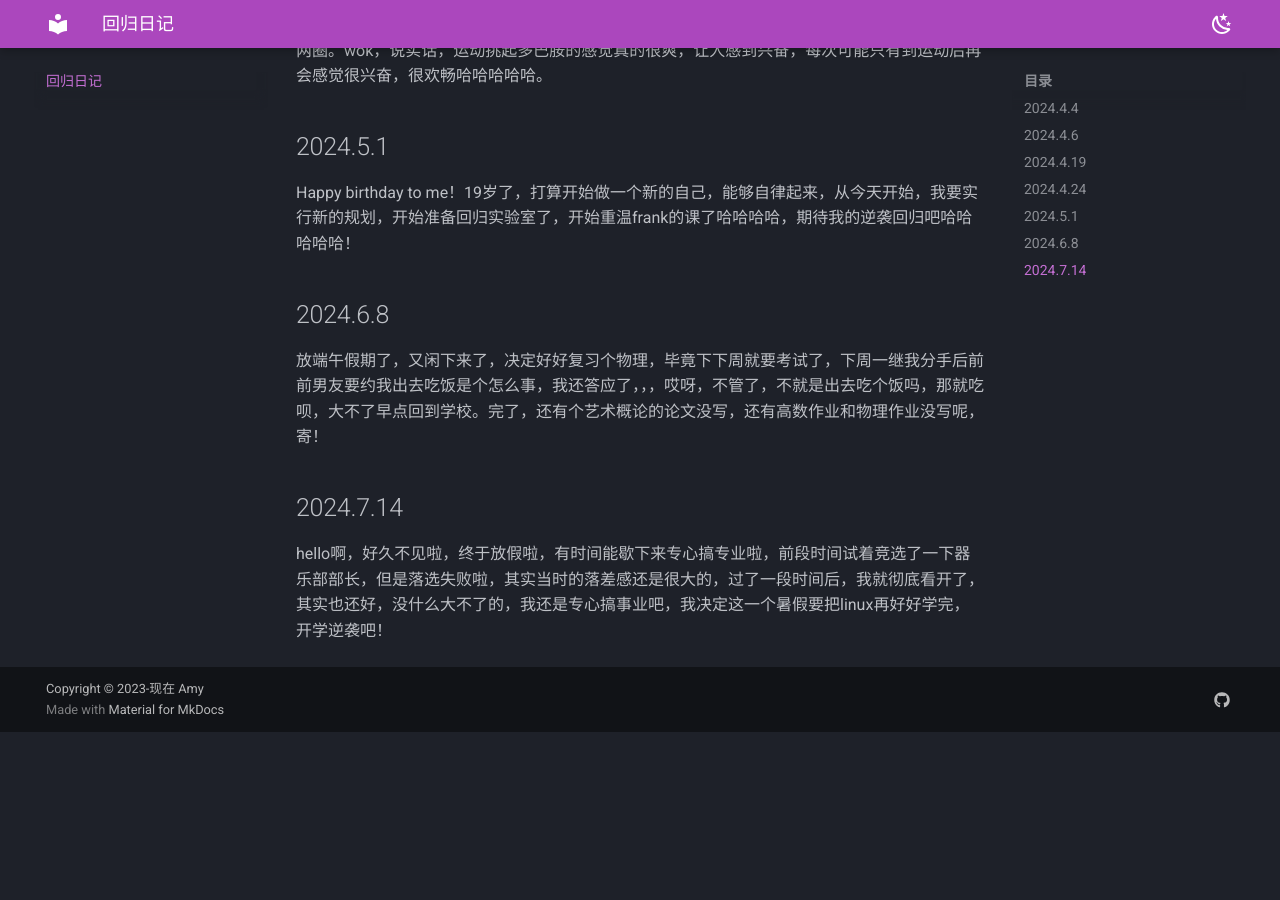
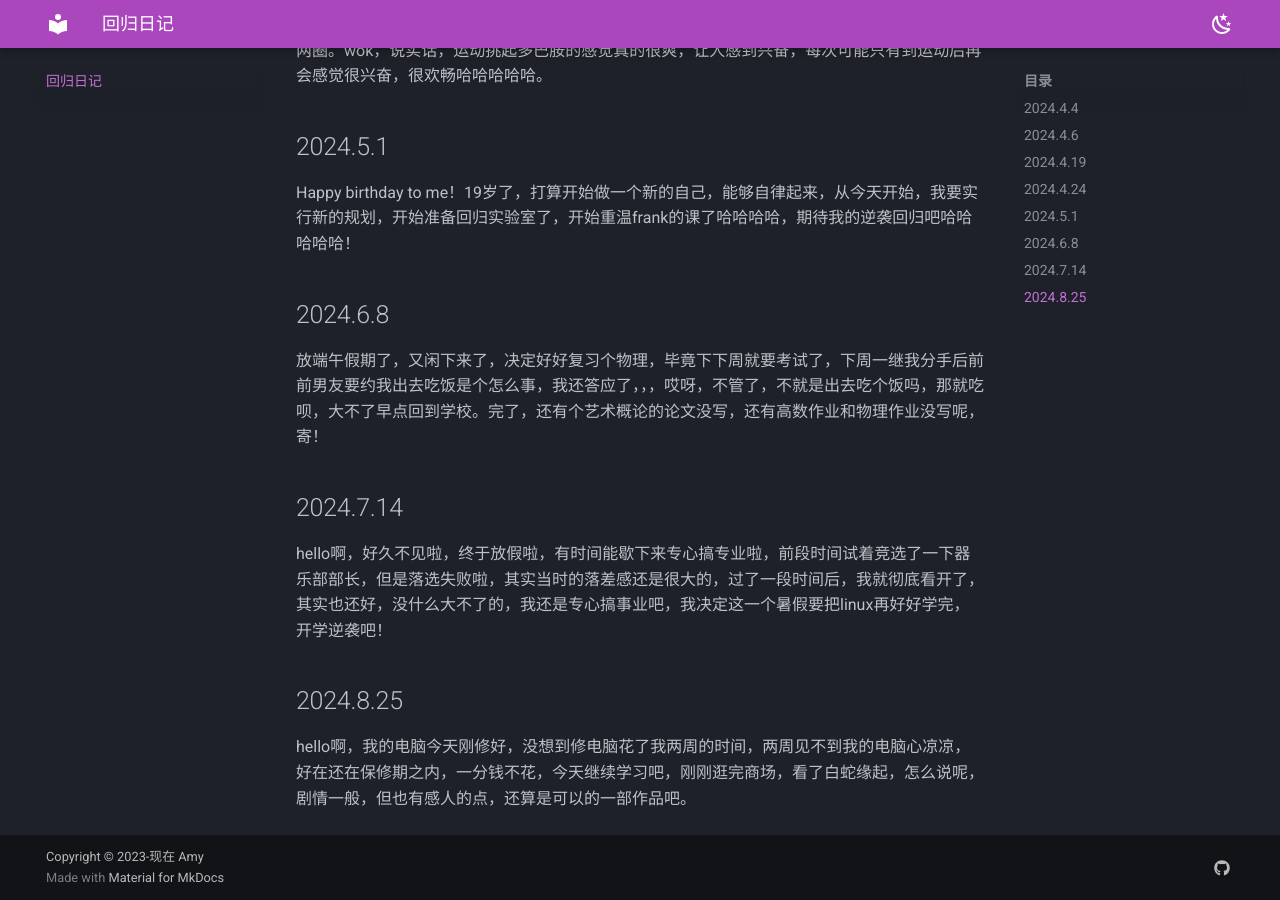
Before and after one commit to AmyWang5/Amyhhh-blog, an MkDocs documentation site: the page built from docs/AMY4/comback.md, in a window 1280 px wide and 900 px high, scrolled down 949 px. Built offline with MkDocs 1.6.1 and Material for MkDocs 9.7.7, drawn with Linux system fonts in a browser that asks for light colours; before the commit the page ends 1681 px from its top, so only the background shows below that.

Commit message:
2024-08-25_18:25:53 update

```diff
--- a/docs/AMY4/comback.md
+++ b/docs/AMY4/comback.md
@@ -27,3 +27,7 @@ Happy birthday to me！19岁了，打算开始做一个新的自己，能够自
 ## 2024.7.14
 
 hello啊，好久不见啦，终于放假啦，有时间能歇下来专心搞专业啦，前段时间试着竞选了一下器乐部部长，但是落选失败啦，其实当时的落差感还是很大的，过了一段时间后，我就彻底看开了，其实也还好，没什么大不了的，我还是专心搞事业吧，我决定这一个暑假要把linux再好好学完，开学逆袭吧！
+
+## 2024.8.25
+
+hello啊，我的电脑今天刚修好，没想到修电脑花了我两周的时间，两周见不到我的电脑心凉凉，好在还在保修期之内，一分钱不花，今天继续学习吧，刚刚逛完商场，看了白蛇缘起，怎么说呢，剧情一般，但也有感人的点，还算是可以的一部作品吧。
```
Also changed, not shown: docs/WJX1/Screenshots/1.png (added), docs/WJX1/Screenshots/2.png (added), docs/WJX1/Screenshots/3.png (added), docs/WJX1/Screenshots/4.png (added).
